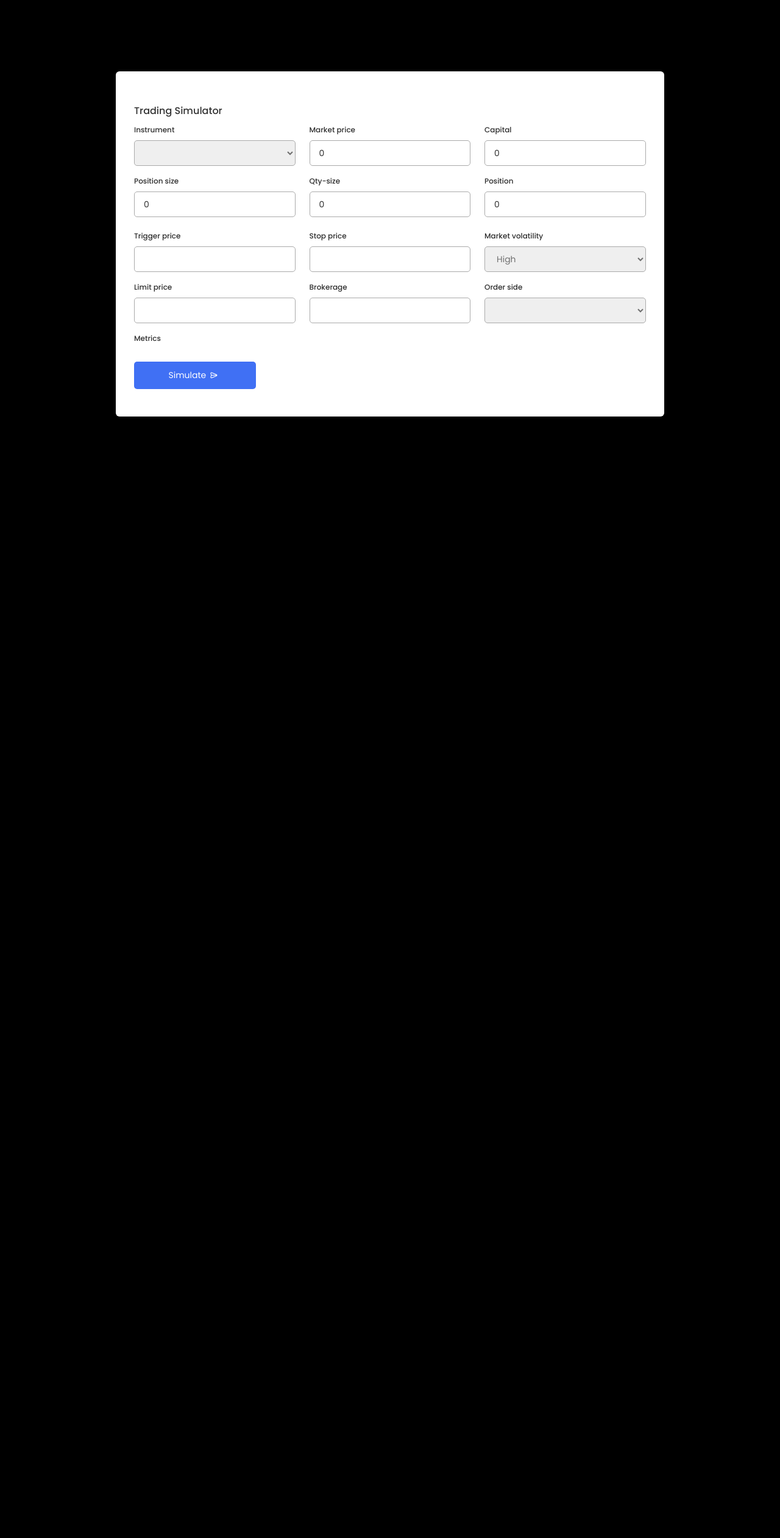
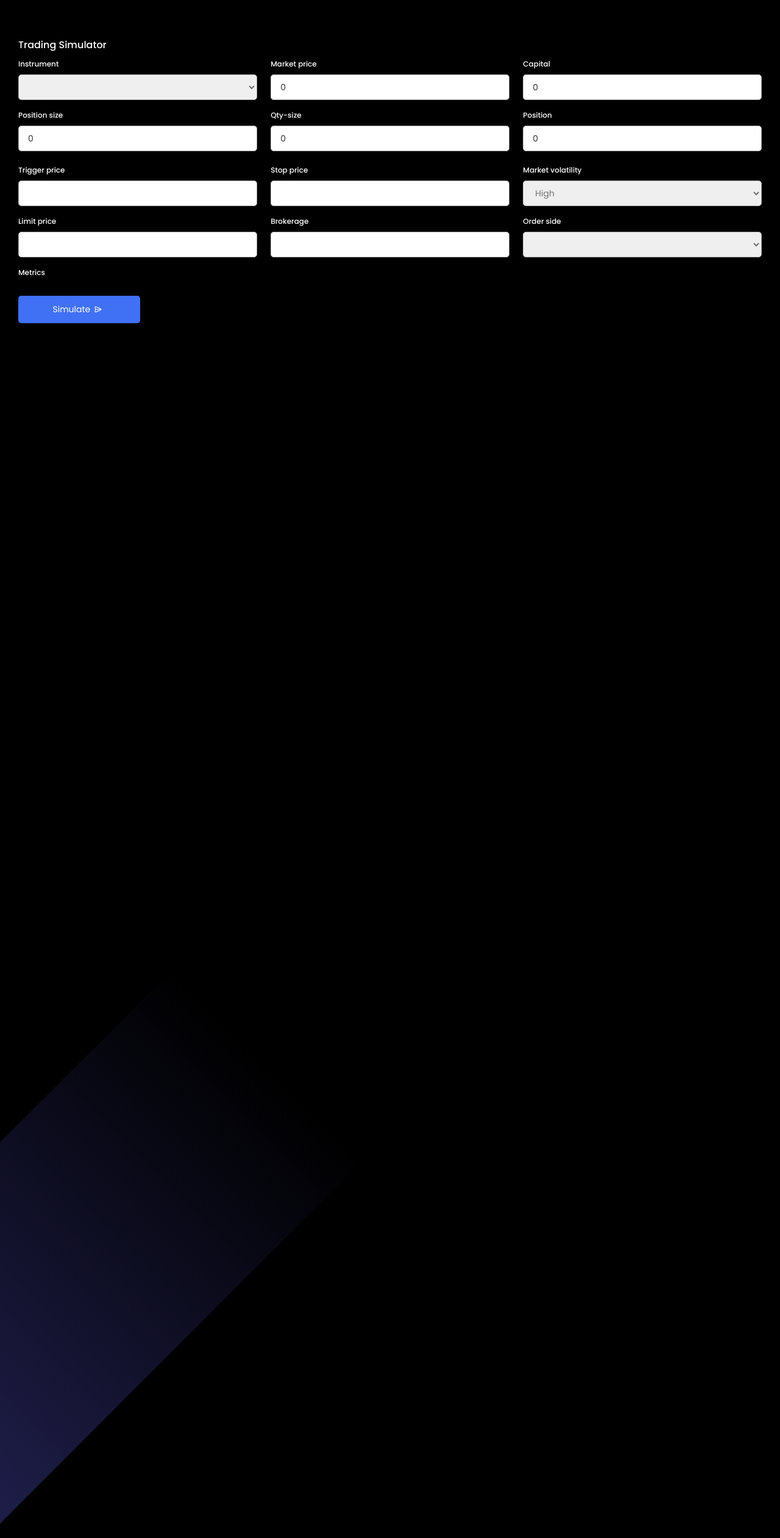
Before and after one commit to invsto/tradingsim, a React (Create React App) app: page / in a window 1280 px wide. Shown: the whole page at 61% size. Before the commit the page ends 800 px from the top, so only its background shows below. Built offline with nearby package versions, Linux system fonts and the light colour scheme.

Commit message:
Added some css.

```diff
--- a/src/App.css
+++ b/src/App.css
@@ -22,12 +22,12 @@ body{
 }
 .container{
     position: relative;
-    max-width: 900px;
+    height:100vh;
     width: 100%;
     border-radius: 6px;
     padding: 30px;
     margin: 0 15px;
-    background-color: #fff;
+    background-color:black;
     box-shadow: 0 5px 10px rgba(0,0,0,0.1);
 }
 .container header{
@@ -50,12 +50,11 @@ body{
     position: relative;
     margin-top: 16px;
     min-height: 490px;
-    background-color: #fff;
-    overflow: hidden;
+    background-color: black;
 }
 .container form .form{
     position: absolute;
-    background-color: #fff;
+    background-color: black;
     transition: 0.3s ease;
 }
 .container form .form.second{
@@ -79,7 +78,7 @@ form.secActive .form.first{
     font-size: 16px;
     font-weight: 500;
     margin: 6px 0;
-    color: #333;
+    color: #fff;
 }
 .container form .fields{
     display: flex;
@@ -96,7 +95,7 @@ form .fields .input-field{
 .input-field label{
     font-size: 12px;
     font-weight: 500;
-    color: #2e2e2e;
+    color: #fff;
 }
 .input-field input, select{
     outline: none;
@@ -175,3 +174,18 @@ form .buttons button , .backBtn{
         width: 100%;
     }
 }
+label{
+    color: #fff;
+}
+.shade{
+    position: absolute;
+width: 442.49px;
+height: 1372.57px;
+left: 83.83px;
+top: 1193.62px;
+transform: rotate(-135deg);
+background: linear-gradient(180deg, rgba(105, 102, 255, 0.3) 0%, rgba(196, 196, 196, 0) 63.85%);
+}
+.alert{
+    color: #fff;
+}
```
